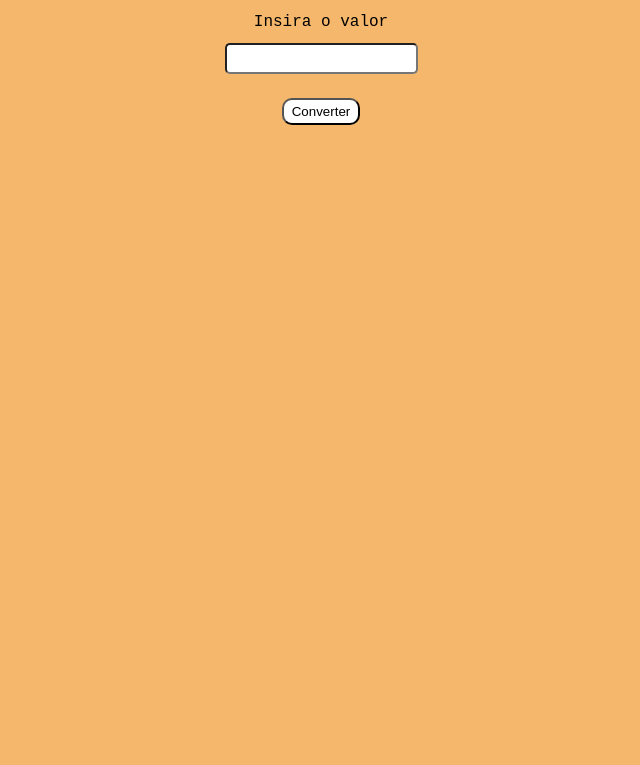
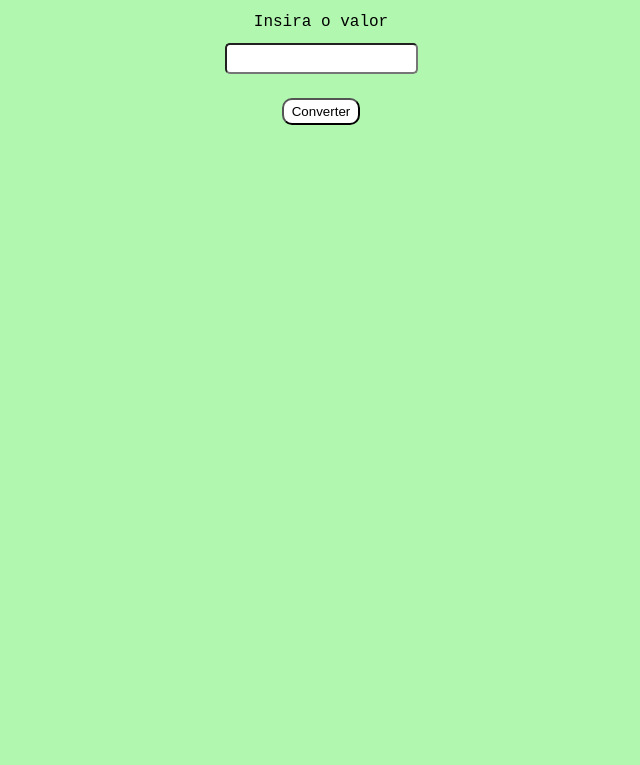
Before and after one commit to ElizangelaXavierS/Convensor-de-Moedas, a plain HTML site: page index.html in a window 1280 px wide. Shown: the part 91-856 px from the top of the page, without its empty margins (319-959 px from the left). Drawn offline with Linux system fonts and the light colour scheme.

Commit message:
Alterado cor.

```diff
--- a/styles.css
+++ b/styles.css
@@ -4,7 +4,7 @@ body {
     background-size: 100vh;
     background-position: center bottom;
     background-repeat: no-repeat;
-    background-color: rgb(245, 183, 107);
+    background-color: rgb(177, 247, 175);
   }
 
   .container {
```
